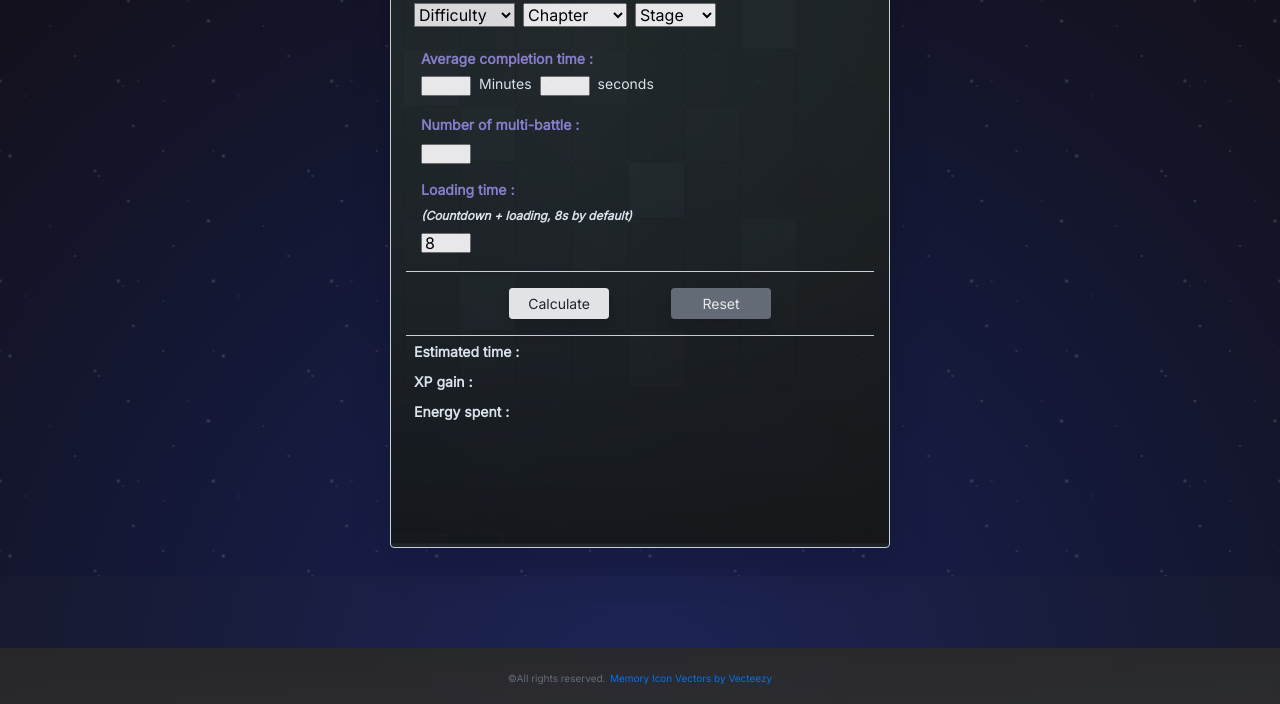
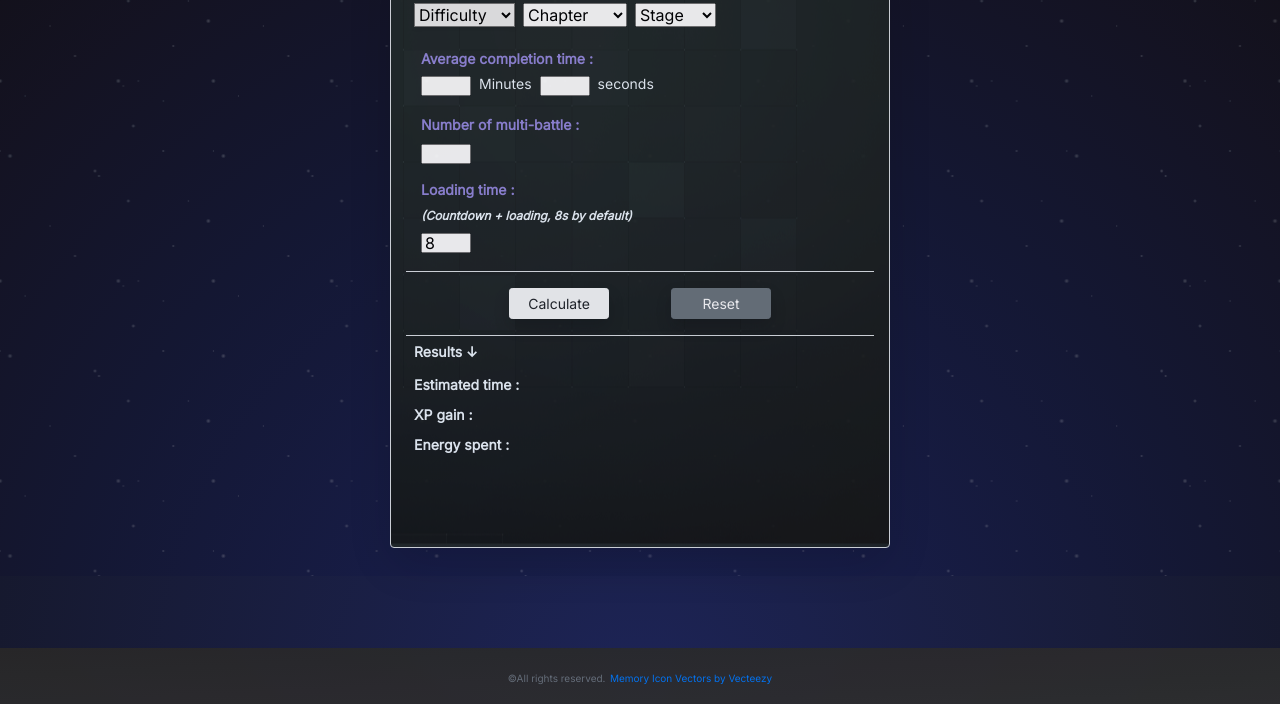
Before and after one commit to Kiatolao/Kiatool, a plain HTML site: page index.html in a window 1280 px wide. Shown: the part 224-928 px from the top of the page. Drawn offline with nearby package versions, Linux system fonts and the light colour scheme.

Commit message:
Update index.html

```diff
--- a/index.html
+++ b/index.html
@@ -118,6 +118,9 @@
 <!--Results-->
   <div class="border-top">
     <div class="ml-2">
+      <h3 class="inline mx-auto mt-2 text-center">Results ↓ </h3><h3 class="inline ml-1" id="time"></h3>
+    </div>
+    <div class="ml-2">
       <h3 class="inline mx-auto mt-2">Estimated time : </h3><h3 class="inline ml-1" id="time"></h3>
     </div>
     <div class="ml-2">
```
